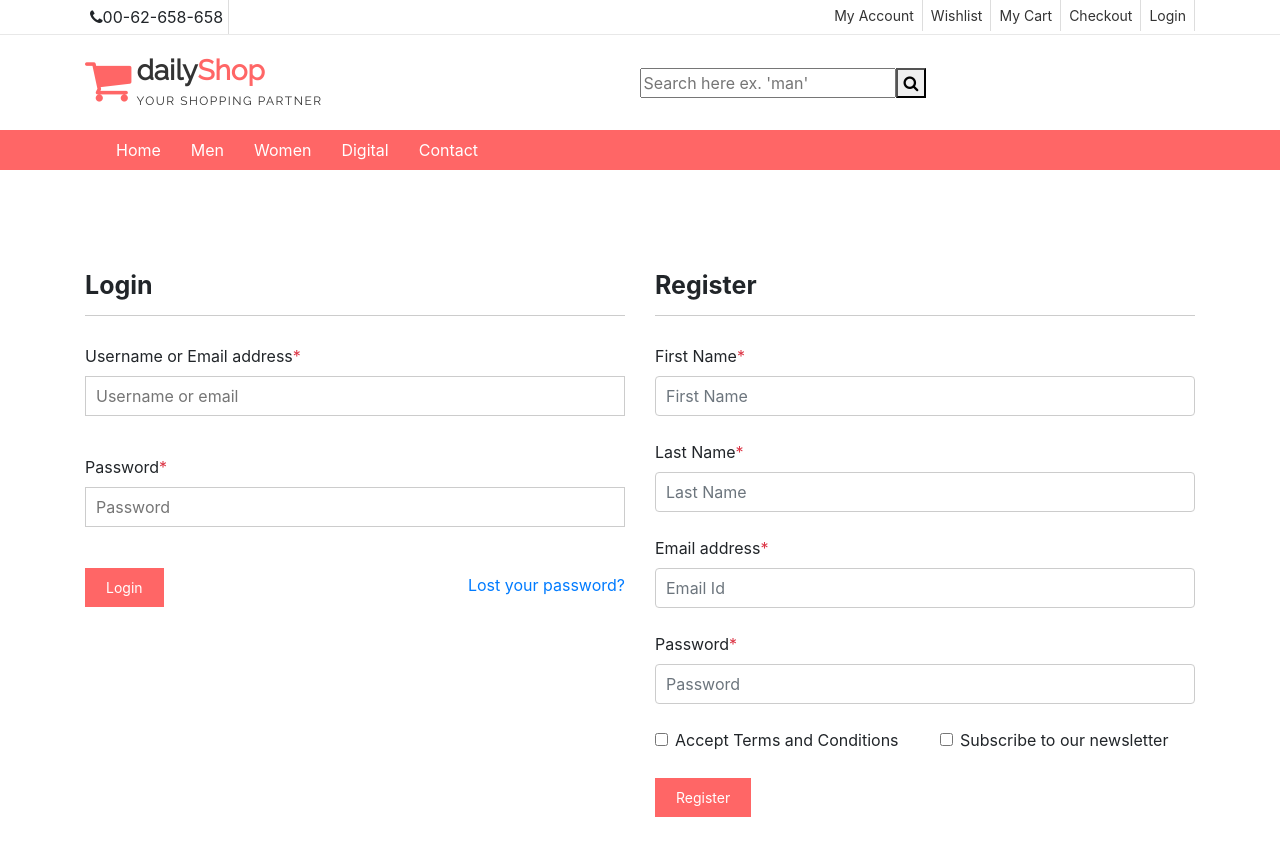
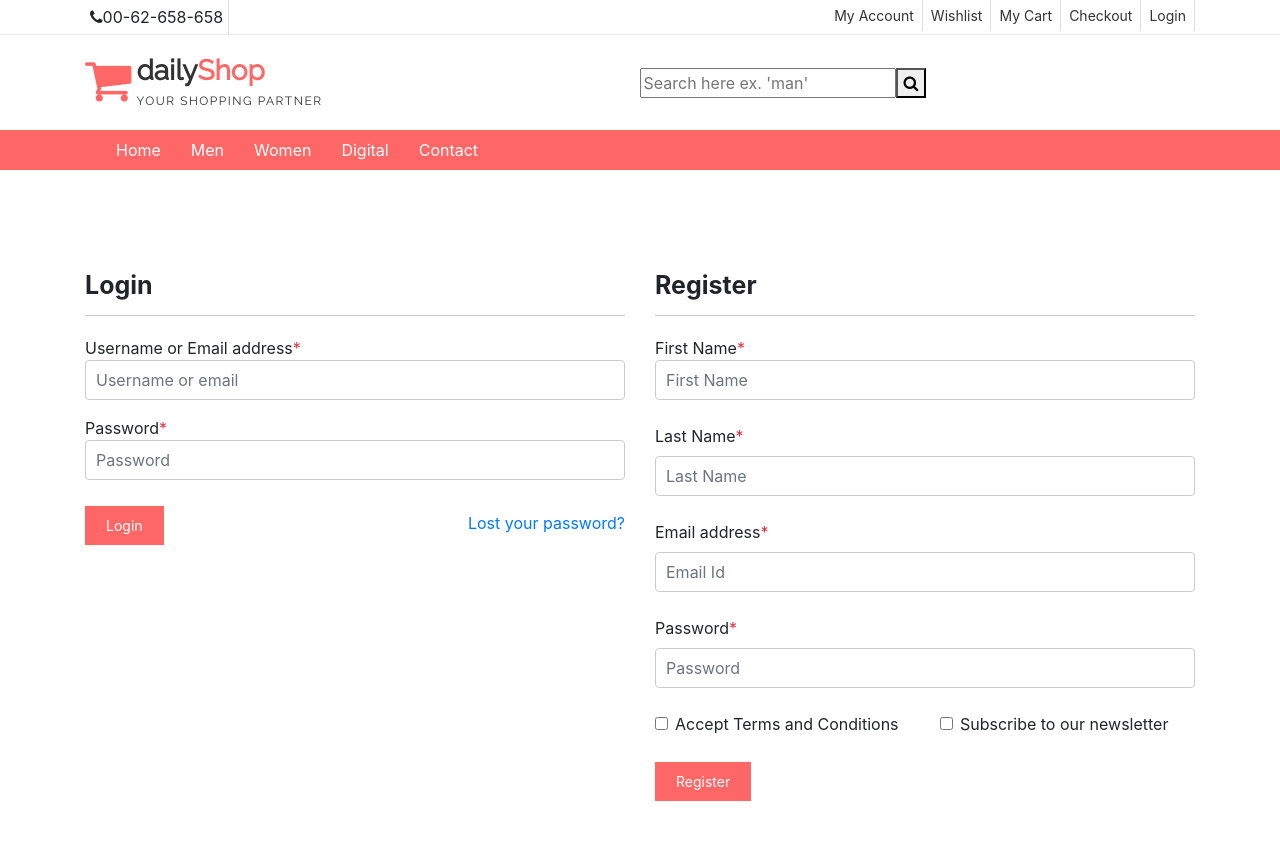
Before and after one commit to sonik25/Supermarket_Frontend, an Angular app in the folder myApp/: page /myaccount in a window 1280 px wide. Shown: the top 856 px of the page. Built offline with nearby package versions, Linux system fonts and the light colour scheme.

Commit message:
login page

```diff
--- a/myApp/src/app/app-routing.module.ts
+++ b/myApp/src/app/app-routing.module.ts
@@ -6,6 +6,10 @@ import { MyaccountComponent } from './myaccount/myaccount.component';
 
 const routes: Routes = [{
   path:'',
+  component:HomeComponent
+},
+{
+  path:'home',
   component:HomeComponent
 },
 {
--- a/myApp/src/app/app.module.ts
+++ b/myApp/src/app/app.module.ts
@@ -6,6 +6,8 @@ import { AppComponent } from './app.component';
 import { RegistrationComponent } from './registration/registration.component';
 import { HomeComponent } from './home/home.component';
 import { TopheaderComponent } from './topheader/topheader.component';
+import { HttpClientModule } from '@angular/common/http';
+
 import { MyaccountComponent } from './myaccount/myaccount.component';
 import { LoginComponent } from './login/login.component';
 import {FormsModule , ReactiveFormsModule} from '@angular/forms';
@@ -27,7 +29,9 @@ import { NavigationComponent } from './navigation/navigation.component';
     BrowserModule,
     AppRoutingModule,
     FormsModule,
-    ReactiveFormsModule
+    ReactiveFormsModule,
+    HttpClientModule
+
   ],
   providers: [],
   bootstrap: [AppComponent]
--- a/myApp/src/app/login/login.component.html
+++ b/myApp/src/app/login/login.component.html
@@ -1,15 +1,33 @@
 <div class="aa-myaccount-login">
     <h4>Login</h4>
-        <form action="" class="aa-login-form">
-            <div class="form-group">
-                <label for="">Username or Email address<span class="text-danger">*</span></label>
-                <input type="text" placeholder="Username or email">
+    <div class="alert alert-danger" *ngIf="ValidateError">
+        <strong>Danger!</strong> {{ValidateError}}
+      </div>
+      <div class="alert alert-success" *ngIf="UserId">
+            <strong>Success!</strong> Login Successful...
+          </div>
+        <form class="aa-login-form" [formGroup]="Login" (ngSubmit)="Save(Login.value)">
+            <div formGroupName="UserLogin">
+
+                <div class="form-group">
+                    Username or Email address<span class="text-danger">*</span>
+                    <input type="text" class="form-control" placeholder="Username or email"
+                    formControlName="userEmail"
+                    [class.is-valid]="Login.controls.UserLogin.controls.userEmail.valid"
+                    [class.is-invalid]="!Login.controls.UserLogin.controls.userEmail.valid && submitted"
+                    >
+                    <div class="invalid-feedback">Please correct Username or Email</div>
+                </div>
+                <div class="form-group">
+                    Password<span class="text-danger">*</span>
+                    <input type="password" class="form-control" placeholder="Password"
+                    formControlName="userPassword"
+                    [class.is-valid]="Login.controls.UserLogin.controls.userPassword.valid"
+                    [class.is-invalid]="!Login.controls.UserLogin.controls.userPassword.valid && submitted"
+                    >
+                    <div class="invalid-feedback">Please correct Password</div>
+                </div>
             </div>
-            <div class="form-group">
-                <label for="">Password<span class="text-danger">*</span></label>
-                <input type="password" placeholder="Password">
-            </div>
-
             <button type="submit" class="aa-browse-btn">Login</button>
             <!-- <label class="rememberme" for="rememberme"><input type="checkbox" id="rememberme"> Remember me </label> -->
             <span class="pull-right aa-lost-password"><a href="#">Lost your password?</a></span>
--- a/myApp/src/app/login/login.component.ts
+++ b/myApp/src/app/login/login.component.ts
@@ -1,4 +1,10 @@
 import { Component, OnInit } from '@angular/core';
+import {FormBuilder, FormGroup, Validators} from '@angular/forms';
+import {IuserLogin} from '../shared/model/userLogin';
+import {RegistrationRegx} from '../shared/regex/registrationRegx';
+import {UserAccountService} from '../shared/services/user.account.services';
+import { Router } from '@angular/router';
+
 
 @Component({
   selector: 'app-login',
@@ -6,10 +12,41 @@ import { Component, OnInit } from '@angular/core';
   styleUrls: ['./login.component.css']
 })
 export class LoginComponent implements OnInit {
+  public Login:FormGroup;
+  public submitted:boolean = false;
+  public ValidateError:string;
+  public UserId;
 
-  constructor() { }
+
+  constructor(private fb:FormBuilder,private userService:UserAccountService,private router:Router) { }
 
   ngOnInit() {
+    this.Login = this.fb.group({
+      UserLogin:this.fb.group({
+        userEmail:['',[Validators.required,RegistrationRegx.userEmail]],
+        userPassword:['',[Validators.required]]
+      })
+    })
+  };
+
+  Save(data:IuserLogin){
+    this.submitted=true;
+    if(!this.Login.valid){return}
+    //console.log(data);
+    this.userService.userLogin(data)
+         .subscribe(item=>{
+           if(item.t){
+             this.UserId = item.t;
+             alert(item.message);
+              console.log(item);
+              this.router.navigateByUrl('/home');
+           }
+
+
+
+      }, err => {
+        this.ValidateError = err.error.message;
+      })
   }
 
 }
--- a/myApp/src/app/registration/registration.component.html
+++ b/myApp/src/app/registration/registration.component.html
@@ -1,24 +1,21 @@
 <div class="aa-myaccount-register">
     <h4>Register</h4>
-      <form action="" class="aa-login-form" [formGroup] = "Register" (ngSubmit)="Save(Register)">
+      <form class="aa-login-form" [formGroup] = "Register" (ngSubmit)="Save(Register.value)">
           <div class="form-group">
-              <label for="">First Name<span class="text-danger">*</span></label>
+            First Name<span class="text-danger">*</span>
               <input type="text" class="form-control" placeholder="First Name"
-              formControlName="FirstName"
-              [class.is-valid]="Register.controls.FirstName.valid"
-              [class.is-invalid]="!Register.controls.FirstName.valid && submitted"
+              formControlName="firstName"
+              [class.is-valid]="Register.controls.firstName.valid"
+              [class.is-invalid]="!Register.controls.firstName.valid && submitted"
               >
-              <div class="valid-feedback">
-
-              </div>
               <div class="invalid-feedback">Please Enter correct Firstname</div>
           </div>
           <div class="form-group">
               <label for="">Last Name<span class="text-danger">*</span></label>
               <input type="text" class="form-control" placeholder="Last Name"
-              formControlName="LastName"
-              [class.is-valid]="Register.controls.LastName.valid"
-              [class.is-invalid]="!Register.controls.LastName.valid && submitted"
+              formControlName="lastName"
+              [class.is-valid]="Register.controls.lastName.valid"
+              [class.is-invalid]="!Register.controls.lastName.valid && submitted"
               >
               <div class="invalid-feedback">Please Enter correct Lastname</div>
 
@@ -44,13 +41,21 @@
                 [class.is-valid]="Register.controls.UserLogin.controls.userPassword.valid"
                 [class.is-invalid]="!Register.controls.UserLogin.controls.userPassword.valid && submitted"
                 >
+                <div class="valid-feedback">
+
+                </div>
+                <div class="invalid-feedback">Please Enter correct Password</div>
             </div>
           </div>
           <div class ="row">
                 <div class="form-group col-md-6">
                         <div class="form-check">
                              <label class="form-check-label">
-                                <input type="checkbox" class="form-check-input" name="" id="" value="checkedValue" >
+                                <input type="checkbox" class="form-check-input" value="termscheck"
+                                formControlName="termsAcceptCheck"
+                                  name="termscheck"
+                                  (change) = "Termscheck($event)"
+                                >
                                       Accept Terms and Conditions
                             </label>
                         </div>
@@ -58,7 +63,11 @@
                 <div class="form-group col-md-6">
                     <div class="form-check">
                         <label class="form-check-label">
-                        <input type="checkbox" class="form-check-input" name="" id="" value="checkedValue" >
+                        <input type="checkbox" class="form-check-input" value="subscribecheck"
+                        formControlName="newsLetterCheck"
+                          name="subscribecheck"
+                          (change)="Subscribe($event)"
+                           >
                              Subscribe to our newsletter
                         </label>
                     </div>
--- a/myApp/src/app/shared/model/userLogin.ts
+++ b/myApp/src/app/shared/model/userLogin.ts
@@ -3,4 +3,7 @@ export interface IuserLogin{
         userEmail:string;
         userPassword:string;
     }
+    t?:string;
+    error?:any;
+    message?:string;
 }
--- a/myApp/src/app/shared/model/userRegister.ts
+++ b/myApp/src/app/shared/model/userRegister.ts
@@ -1,6 +1,6 @@
 export interface IuserRegister{
-    FirstName:string;
-    LastName:string;
+    firstName:string;
+    lastName:string;
     newsLetterCheck:boolean;
     UserLogin:{
         userEmail:string;
--- /dev/null
+++ b/myApp/src/app/shared/services/user.account.services.ts
@@ -0,0 +1,38 @@
+import {Injectable} from '@angular/core';
+import {HttpClient,  HttpHeaders} from '@angular/common/http';
+import {IuserRegister} from '../model/userRegister';
+import {IuserLogin} from '../model/userLogin';
+import {Observable, BehaviorSubject} from 'rxjs';
+import {map} from 'rxjs/operators';
+
+@Injectable({providedIn:'root'})
+
+export class UserAccountService{
+    public loggedIn:BehaviorSubject<IuserLogin>;
+    public currentUser:Observable<IuserLogin>;
+    private RegisterEndPoint:string='http://localhost:4700/api/supermarket/userRegister';
+    private LoginEndpoint:string='http://localhost:4700/api/supermarket/login';
+    public header:HttpHeaders;
+
+    constructor(private http:HttpClient){
+        this.header = new HttpHeaders({'content-type':'application/json'})
+    }
+
+    userRegister(data:IuserRegister):Observable<IuserRegister>{
+        //alert(JSON.stringify(data));
+        return this.http.post<IuserRegister>(this.RegisterEndPoint, JSON.stringify(data), {headers:this.header})
+    }
+
+    userLogin(data:IuserLogin):Observable<IuserLogin>{
+        return this.http.post<IuserLogin>(this.LoginEndpoint,JSON.stringify(data),{headers:this.header}
+        )
+        .pipe(map(item=>{
+            if(item && item.t){
+                localStorage.setItem('currentUser', JSON.stringify(item))
+                return item;
+            }
+            return item
+        }))
+    }
+
+}
```
Also changed, not shown: myApp/src/app/registration/registration.component.ts (+22 -9 lines), myApp/src/app/authguard/auth.ts (added).
